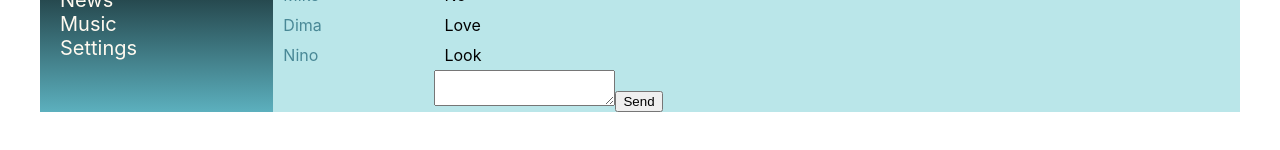
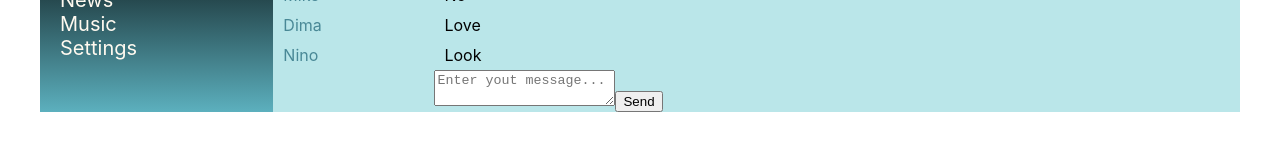
Before and after one commit to An-life/Network, a React (Create React App) app: page /dialogs in a window 1280 px wide. Shown: the part 180-330 px from the top of the page. Built offline with nearby package versions, Linux system fonts and the light colour scheme.

Commit message:
add Sending Messages

```diff
--- a/src/App.tsx
+++ b/src/App.tsx
@@ -32,6 +32,7 @@ type PostType={
 type MessagesType = {
     dialogsData: Array<DialogsType>,
     messageData: Array<MessageType>
+    newMessage:string
 }
 type DialogsType = {
     id: number,
@@ -53,6 +54,7 @@ function App(props:AppPropsType) {
                         <Route path="/profile" render={()=><Profile postData={props.state.postData} dispatch={props.dispatch} />}/>
                         <Route path="/dialogs" render={()=><Dialogs dialogsData={props.state.messages.dialogsData}
                                                                     messageData={props.state.messages.messageData}
+                                                                    newMessage={props.state.messages.newMessage}
                                                                     dispatch={props.dispatch}
                         />}/>
                         <Route path="/news" render={()=><News/>}/>
--- a/src/Components/MainContent/Dialogs/Dialogs.tsx
+++ b/src/Components/MainContent/Dialogs/Dialogs.tsx
@@ -1,12 +1,13 @@
-import React from 'react';
+import React, {ChangeEvent, ChangeEventHandler} from 'react';
 import s from './Dialogs.module.css'
 import {DialogsItems} from './DialogsItems';
 import {Messages} from './Messages';
-import {ActionType} from '../../../redux/state';
+import {ActionType, addMessageAC, sendMessageAC} from '../../../redux/state';
 
 type PropsType = {
     dialogsData: Array<DialogsType>,
     messageData: Array<MessageType>
+    newMessage:string
     dispatch:(actoin:ActionType)=>void
 }
 type DialogsType = {
@@ -22,11 +23,17 @@ export const Dialogs = (props: PropsType) => {
 
     let dialogElements = props.dialogsData.map(d => <DialogsItems id={d.id} name={d.name}/>)
     let messageElement = props.messageData.map(m => <Messages message={m.message}/>)
+    let newText=props.newMessage;
 
     let addMessage = () => {
+        props.dispatch(sendMessageAC(newText));
+    }
+   let messgeChange=(e:ChangeEvent<HTMLTextAreaElement>)=>{
+        let newText=e.currentTarget.value;
+       props.dispatch(addMessageAC(newText));
 
-    }
 
+   }
 
     return (<div className={s.containerDialogs}>
             <div>
@@ -35,7 +42,7 @@ export const Dialogs = (props: PropsType) => {
             </div>
             <div>
                 {messageElement}
-                <textarea ></textarea>
+                <textarea value={newText} onChange={messgeChange} placeholder={'Enter yout message...'}></textarea>
                 <button onClick={addMessage}>Send</button>
             </div>
 
```
